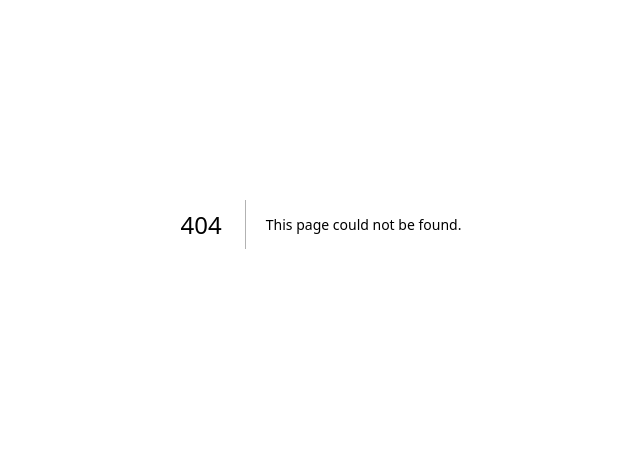
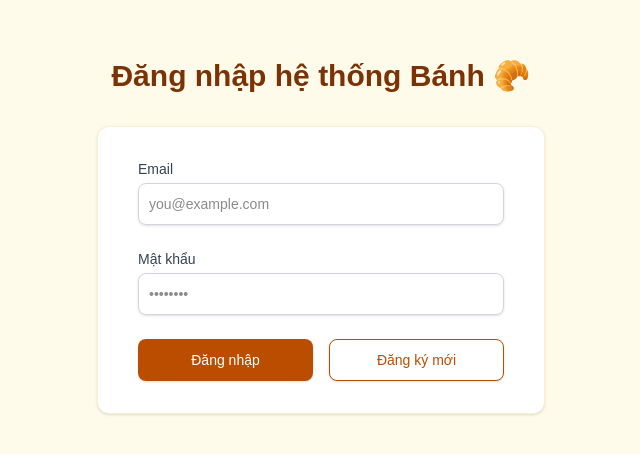
Before and after one commit to qnhu2212433/qn-bakery, a Next.js app: page /login in a window 1280 px wide. Before the commit this address had no page. Shown: the part 176-630 px from the top of the page, without its empty margins (319-959 px from the left). Built offline with nearby package versions, Linux system fonts and the light colour scheme.

Commit message:
feat: implement authentication system with supabase auth

```diff
--- /dev/null
+++ b/app/api/auth/login/route.ts
@@ -0,0 +1,30 @@
+import { createClient } from "@supabase/supabase-js";
+import { NextResponse } from "next/server";
+
+export async function POST(request: Request) {
+  const requestUrl = new URL(request.url);
+  const formData = await request.formData();
+  const email = formData.get("email") as string;
+  const password = formData.get("password") as string;
+
+  const supabase = createClient(
+    process.env.NEXT_PUBLIC_SUPABASE_URL!,
+    process.env.NEXT_PUBLIC_SUPABASE_ANON_KEY!,
+  );
+
+  // Gọi hàm đăng nhập của Supabase
+  const { error } = await supabase.auth.signInWithPassword({
+    email,
+    password,
+  });
+
+  if (error) {
+    return NextResponse.redirect(
+      `${requestUrl.origin}/login?error=${encodeURIComponent(error.message)}`,
+      { status: 301 },
+    );
+  }
+
+  // Đăng nhập thành công -> Điều hướng về trang chủ nấu bánh
+  return NextResponse.redirect(requestUrl.origin, { status: 301 });
+}
--- /dev/null
+++ b/app/api/auth/signout/route.ts
@@ -0,0 +1,15 @@
+import { createClient } from "@supabase/supabase-js";
+import { NextResponse } from "next/server";
+
+export async function POST(request: Request) {
+  const requestUrl = new URL(request.url);
+  const supabase = createClient(
+    process.env.NEXT_PUBLIC_SUPABASE_URL!,
+    process.env.NEXT_PUBLIC_SUPABASE_ANON_KEY!,
+  );
+
+  // Gọi lệnh sign out của Supabase
+  await supabase.auth.signOut();
+
+  return NextResponse.redirect(requestUrl.origin, { status: 301 });
+}
--- /dev/null
+++ b/app/api/auth/signup/route.ts
@@ -0,0 +1,36 @@
+import { createClient } from "@supabase/supabase-js";
+import { NextResponse } from "next/server";
+
+export async function POST(request: Request) {
+  const requestUrl = new URL(request.url);
+  const formData = await request.formData();
+  const email = formData.get("email") as string;
+  const password = formData.get("password") as string;
+
+  const supabase = createClient(
+    process.env.NEXT_PUBLIC_SUPABASE_URL!,
+    process.env.NEXT_PUBLIC_SUPABASE_ANON_KEY!,
+  );
+
+  // Gọi hàm đăng ký tài khoản của Supabase Auth
+  const { error } = await supabase.auth.signUp({
+    email,
+    password,
+    options: {
+      emailRedirectTo: `${requestUrl.origin}/api/auth/callback`,
+    },
+  });
+
+  if (error) {
+    return NextResponse.redirect(
+      `${requestUrl.origin}/login?error=${encodeURIComponent(error.message)}`,
+      { status: 301 },
+    );
+  }
+
+  // Đăng ký thành công -> Thông báo kiểm tra Email hoặc điều hướng tùy ý
+  return NextResponse.redirect(
+    `${requestUrl.origin}/login?message=Check email to confirm registration`,
+    { status: 301 },
+  );
+}
--- /dev/null
+++ b/app/login/page.tsx
@@ -0,0 +1,61 @@
+export default function LoginPage() {
+  return (
+    <div className="min-h-screen bg-amber-50 flex flex-col justify-center py-12 sm:px-6 lg:px-8">
+      <div className="sm:mx-auto sm:w-full sm:max-w-md">
+        <h2 className="mt-6 text-center text-3xl font-extrabold text-amber-900">
+          Đăng nhập hệ thống Bánh 🥐
+        </h2>
+      </div>
+
+      <div className="mt-8 sm:mx-auto sm:w-full sm:max-w-md">
+        <div className="bg-white py-8 px-4 shadow sm:rounded-xl sm:px-10 border border-orange-100">
+          {/* Form gọi trực tiếp lên các endpoint xử lý Auth */}
+          <form className="space-y-6" method="POST">
+            <div>
+              <label className="block text-sm font-medium text-gray-700">
+                Email
+              </label>
+              <input
+                name="email"
+                type="email"
+                required
+                className="mt-1 block w-full p-2.5 border border-gray-300 rounded-lg shadow-sm focus:ring-orange-500 focus:border-orange-500 sm:text-sm"
+                placeholder="you@example.com"
+              />
+            </div>
+
+            <div>
+              <label className="block text-sm font-medium text-gray-700">
+                Mật khẩu
+              </label>
+              <input
+                name="password"
+                type="password"
+                required
+                className="mt-1 block w-full p-2.5 border border-gray-300 rounded-lg shadow-sm focus:ring-orange-500 focus:border-orange-500 sm:text-sm"
+                placeholder="••••••••"
+              />
+            </div>
+
+            <div className="flex gap-4">
+              <button
+                type="submit"
+                formAction="/api/auth/login"
+                className="w-full flex justify-center py-2.5 px-4 border border-transparent rounded-lg shadow-sm text-sm font-medium text-white bg-amber-700 hover:bg-amber-800 focus:outline-none focus:ring-2 focus:ring-offset-2 focus:ring-orange-500"
+              >
+                Đăng nhập
+              </button>
+              <button
+                type="submit"
+                formAction="/api/auth/signup"
+                className="w-full flex justify-center py-2.5 px-4 border border-amber-700 rounded-lg shadow-sm text-sm font-medium text-amber-700 bg-white hover:bg-amber-50 focus:outline-none focus:ring-2 focus:ring-offset-2 focus:ring-orange-500"
+              >
+                Đăng ký mới
+              </button>
+            </div>
+          </form>
+        </div>
+      </div>
+    </div>
+  );
+}
--- a/app/page.tsx
+++ b/app/page.tsx
@@ -23,6 +23,14 @@ export default async function HomePage() {
     <div className="min-h-screen bg-amber-50">
       {/* Hero Section với Tailwind CSS */}
       <header className="bg-orange-100 py-16 text-center border-b border-orange-200">
+        <div className="absolute top-4 right-4 sm:right-8">
+          <Link
+            href="/login"
+            className="inline-flex items-center gap-2 px-4 py-2 text-sm font-semibold text-amber-900 bg-orange-200/80 hover:bg-orange-300/90 rounded-xl border border-orange-300/50 shadow-sm transition-all duration-200"
+          >
+            🔒 Thành viên đăng nhập
+          </Link>
+        </div>
         <h1 className="text-4xl font-extrabold text-amber-900 tracking-tight sm:text-5xl">
           Học Làm Bánh Mỗi Ngày 🥐
         </h1>
```
